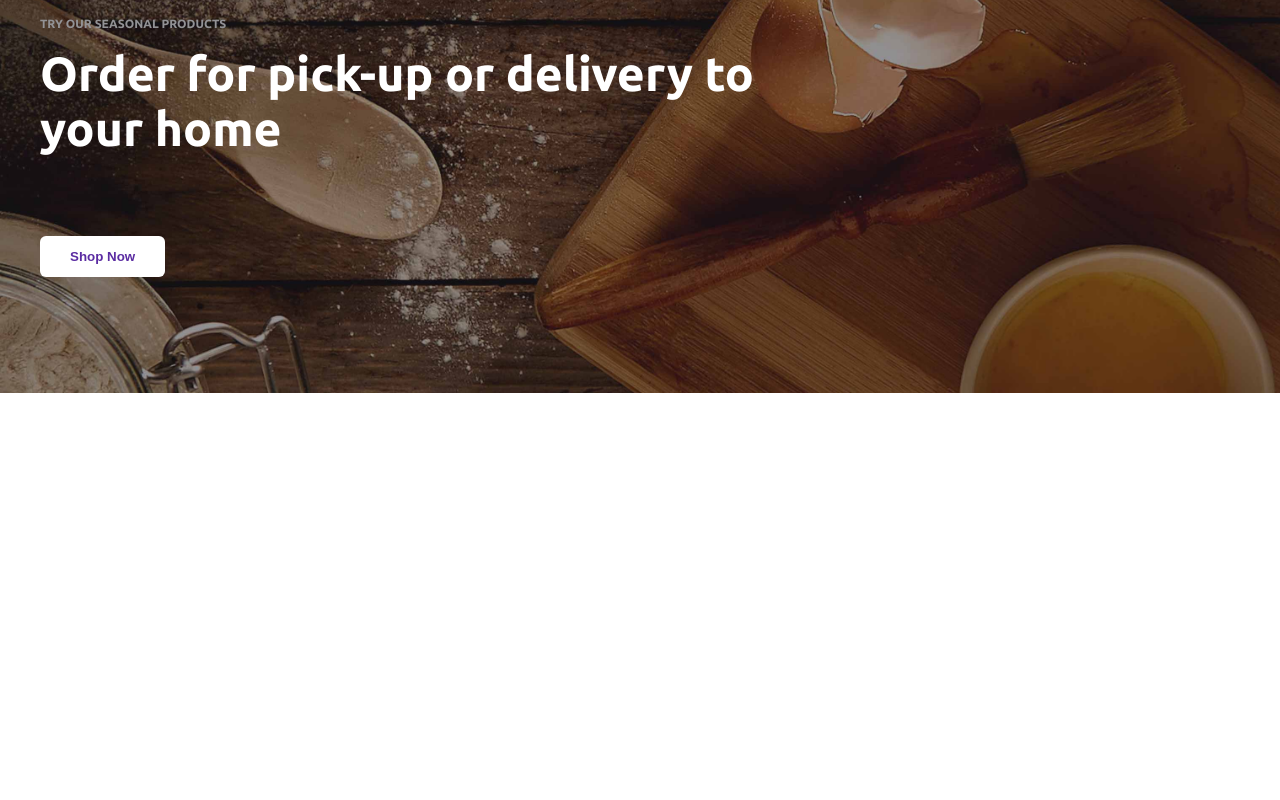
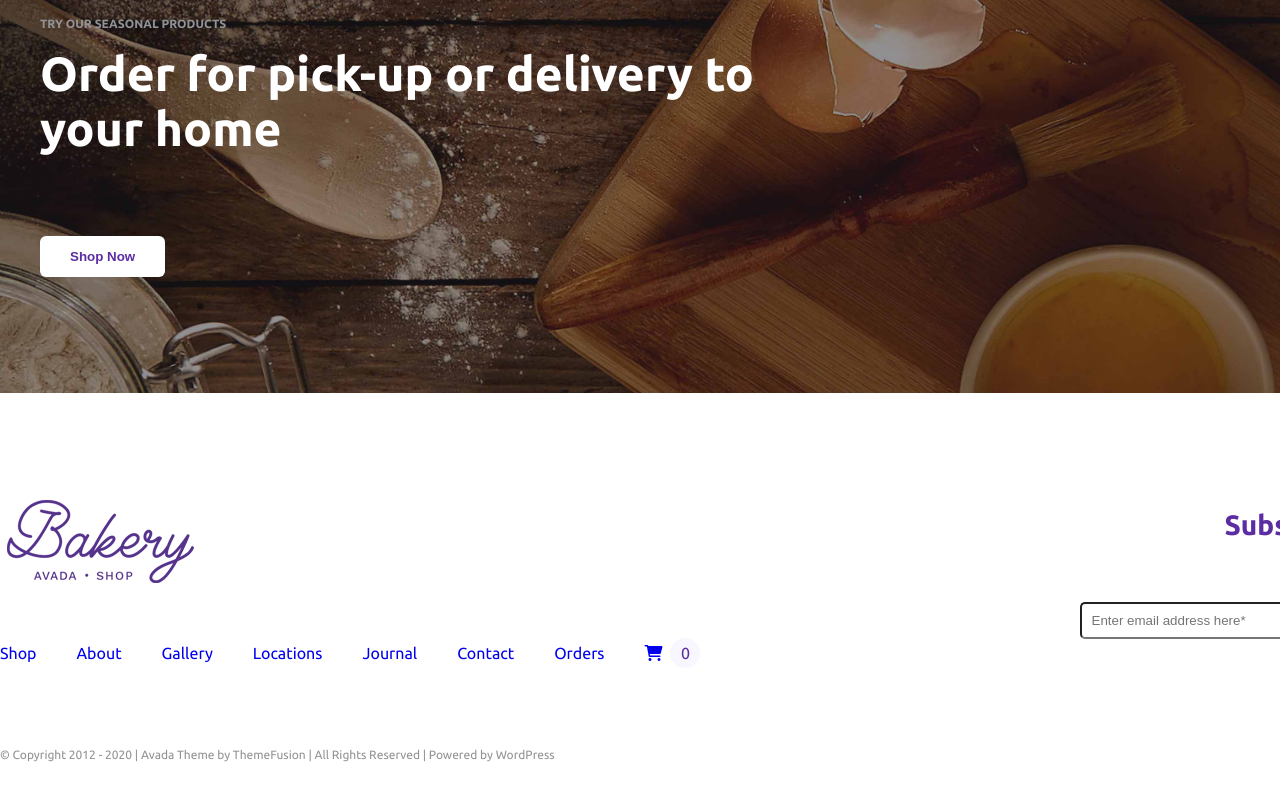
Before and after one commit to Yorbit/proj-html-vuejs, a Vue app: page / in a window 1280 px wide. Shown: the part 6802-7602 px from the top of the page. Before the commit the page ends 7195 px from the top, so only its background shows below. Built offline with nearby package versions, Linux system fonts and the light colour scheme; some icons are missing.

Commit message:
end footer

```diff
--- a/src/components/MainFooter.vue
+++ b/src/components/MainFooter.vue
@@ -0,0 +1,144 @@
+<template>
+  <footer>
+    <div class="container">
+      <section class="footer_nav flex">
+        <div class="links_zone">
+          <img
+            src="../assets/img/avada-bakery-logo.png"
+            alt="avada-bakery-logo.png"/>
+          <ul>
+            <li v-for="(element, index) in footerLinks" :key="index">
+              <a :href="element.url"> {{ element.text }} </a>
+            </li>
+            <li>
+              <a href="#"><i class="fa-solid fa-cart-shopping"></i></a>
+              <section class="order"> 0 </section>
+            </li>
+          </ul>
+        </div>
+        <div class="form">
+          <h1 class="title">Subscribe to our Newsletter</h1>
+          <input type="email" placeholder="Enter email address here*">
+          <button class="btn dark">Subscribe</button>
+        </div>
+      </section>
+      <section class="flex">
+        <div class="copyright_zone">
+            © Copyright 2012 - 2020 | Avada Theme by ThemeFusion | All Rights Reserved | Powered by WordPress
+        </div>
+        <div class="followus_icon">
+          <ul>
+            <li><a href="#"><i class="fa-brands fa-instagram"></i></a></li>
+            <li><a href="#"><i class="fa-brands fa-twitter"></i></a></li>
+            <li><a href="#"><i class="fa-brands fa-facebook-f"></i></a></li>
+            <li><a href="#"><i class="fa-brands fa-pinterest-p"></i></a></li>
+          </ul>
+        </div>
+      </section>
+      <section class="return">
+        <a href="#"><i class="fa-solid fa-chevron-up"></i></a>
+      </section>
+    </div>
+  </footer>
+</template>
+
+<script>
+export default {
+  name: "MainFooter",
+
+  data: function () {
+    return {
+      footerLinks: [
+        {
+          text: "Shop",
+          url: "#",
+        },
+        {
+          text: "About",
+          url: "#",
+        },
+        {
+          text: "Gallery",
+          url: "#",
+        },
+        {
+          text: "Locations",
+          url: "#",
+        },
+        {
+          text: "Journal",
+          url: "#",
+        },
+        {
+          text: "Contact",
+          url: "#",
+        },
+        {
+          text: "Orders",
+          url: "#",
+        },
+      ],
+    };
+  },
+};
+</script>
+
+<style lang="scss" scoped>
+@import "../styles/generals.scss";
+section{
+ margin-bottom: 2.5rem;
+}
+.copyright_zone, .followus_icon,
+.links_zone, .form {
+  width: 50%;
+}
+.order{
+    display: inline-block;
+    text-align: center;
+    background-color: rgba($Perfume, 0.1);
+    margin-left: 0.5rem;
+    width: 30px;
+    height: 30px;
+    line-height: 30px;
+    border-radius: 50%;
+    font-size: 1rem;
+}
+h1{
+    padding-top: 20px;
+    padding-bottom: 20px;
+}
+.form, .followus_icon{
+  text-align: end;
+}
+img{
+    padding-bottom: 50px;
+}
+.form input{
+    margin-right: 1rem;
+    height: 2.3rem;
+    padding: 10px;
+    width: 400px;
+    border-radius: 5px;
+}
+.copyright_zone{
+  color: $Mamba;
+  font-size: 12px;
+}
+li{
+    padding-right: 40px;
+}
+button{
+    padding: 12px 20px 12px 20px;
+}
+.return{
+  padding: 1rem;
+  background-color: $OuterSpace;
+  width: 50px;
+  float: right;
+  border-radius: 5px;
+  a{
+    text-decoration: none;
+    color: $White;
+  }
+}
+</style>
--- a/src/styles/generals.scss
+++ b/src/styles/generals.scss
@@ -7,7 +7,7 @@
 $White: #ffffff;
 $MainBrand : #5b2ca2;
 $PearlBush: #e9dedc;
-$Perfume : #bda2f3;
+$Perfume: #bda2f3;
 $Atoll: #0a5e6c;
 $Mamba: #929295;
 $Chalky: #f0caa1;
```
